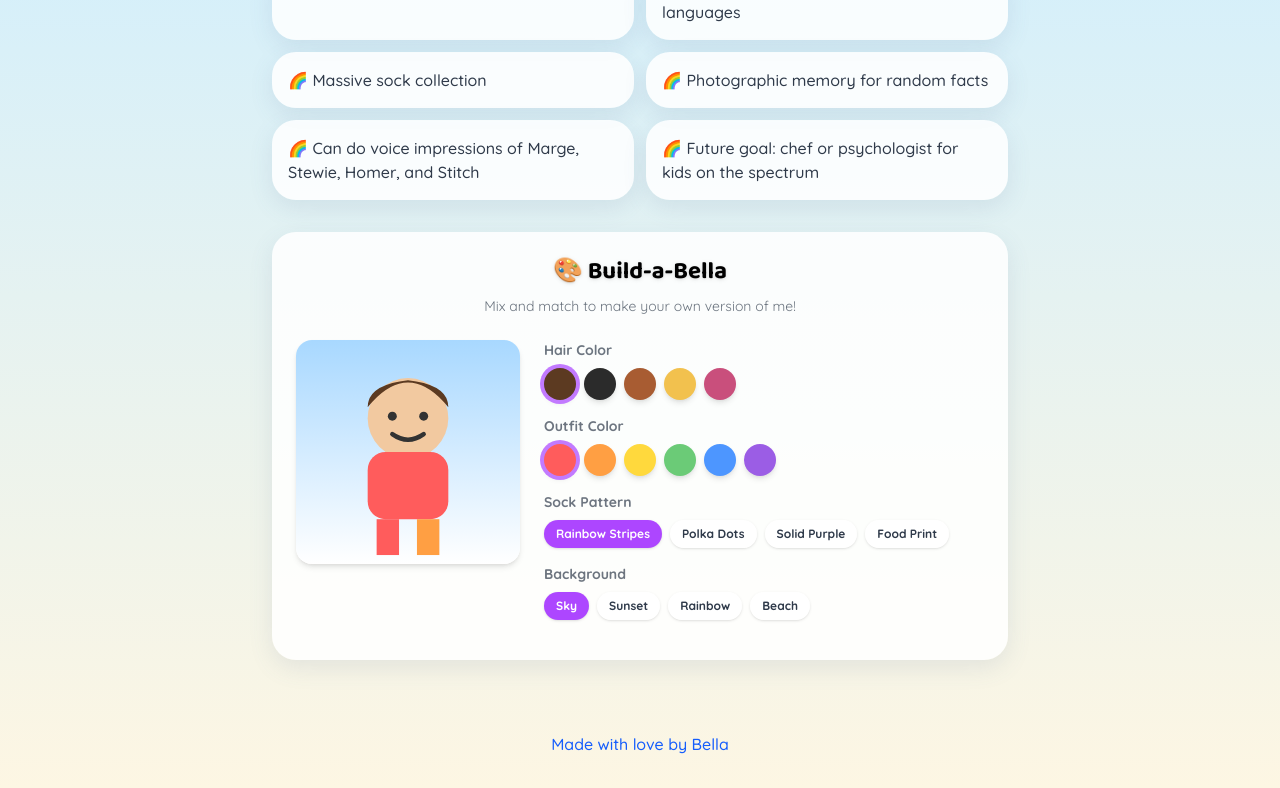
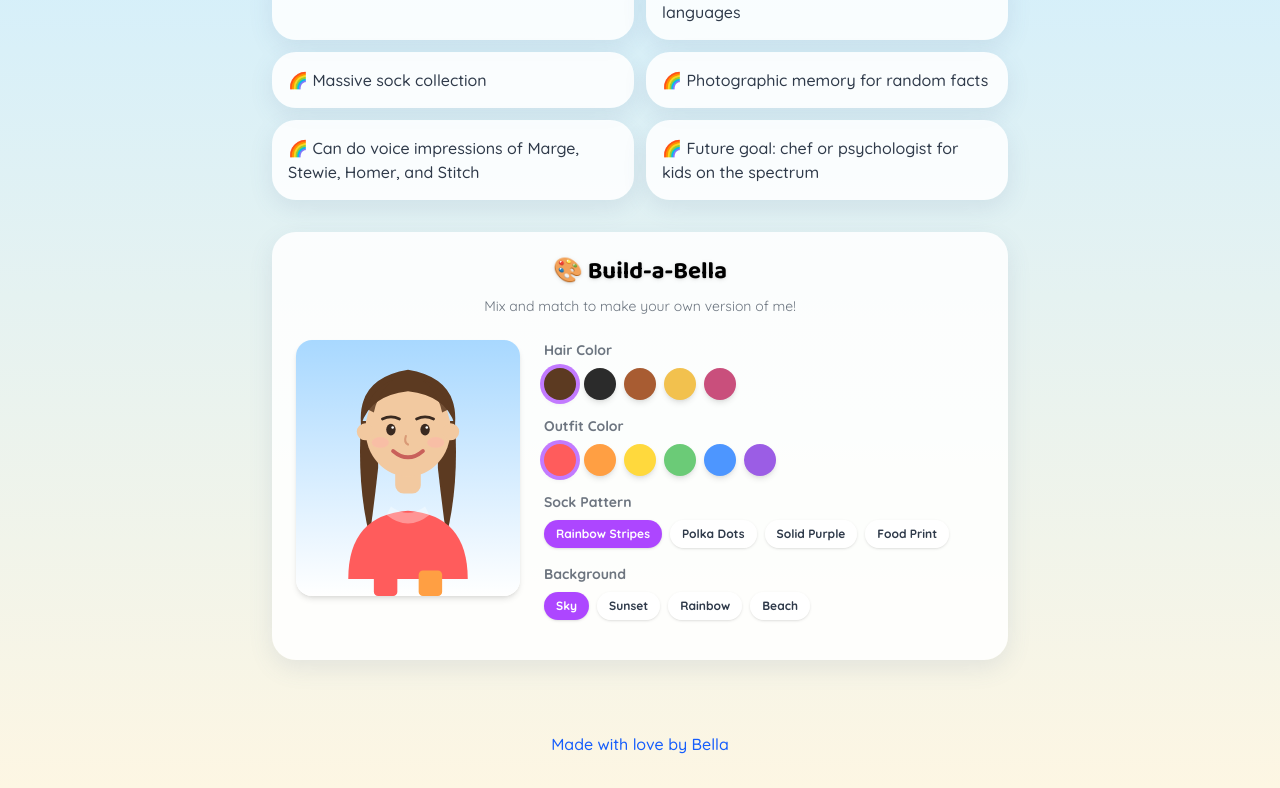
Before and after one commit to gregorylebed-code/bella-website, a Next.js app: page /about in a window 1280 px wide. Shown: the part 852-1640 px from the top of the page. Built offline with nearby package versions, Linux system fonts and the light colour scheme.

Commit message:
Redraw Build-a-Bella avatar with softer, more proportioned features

```diff
--- a/src/app/about/BuildABella.tsx
+++ b/src/app/about/BuildABella.tsx
@@ -51,21 +51,80 @@ export default function BuildABella() {
 
       <div className="flex flex-col md:flex-row gap-6 items-center md:items-start">
         <div
-          className="w-56 h-56 rounded-2xl shadow-md flex items-end justify-center overflow-hidden shrink-0"
+          className="w-56 h-64 rounded-2xl shadow-md flex items-end justify-center overflow-hidden shrink-0"
           style={{ background: bg.value }}
         >
-          <svg viewBox="0 0 100 100" className="w-full h-full">
-            <circle cx="50" cy="35" r="18" fill="#f2c9a0" />
+          <svg viewBox="0 0 100 120" className="w-full h-full">
+            {/* back hair, behind the head/shoulders */}
             <path
-              d={`M32 30 Q50 8 68 30 Q68 20 50 18 Q32 20 32 30 Z`}
+              d="M28 38 Q26 68 32 92 Q34 78 36 60 L36 38 Z"
               fill={hair}
             />
-            <rect x="32" y="50" width="36" height="30" rx="8" fill={outfit} />
-            <rect x="36" y="80" width="10" height="16" fill={socks.colors[0]} />
-            <rect x="54" y="80" width="10" height="16" fill={socks.colors[socks.colors.length > 1 ? 1 : 0]} />
-            <circle cx="43" cy="34" r="2" fill="#333" />
-            <circle cx="57" cy="34" r="2" fill="#333" />
-            <path d="M43 42 Q50 47 57 42" stroke="#333" strokeWidth="2" fill="none" strokeLinecap="round" />
+            <path
+              d="M72 38 Q74 68 68 92 Q66 78 64 60 L64 38 Z"
+              fill={hair}
+            />
+
+            {/* shoulders / body */}
+            <path
+              d="M22 112 Q22 82 50 80 Q78 82 78 112 Z"
+              fill={outfit}
+            />
+            <path
+              d="M40 82 Q50 90 60 82 L58 78 Q50 84 42 78 Z"
+              fill="#ffffff"
+              opacity="0.35"
+            />
+
+            {/* socks peeking at the bottom */}
+            <rect x="34" y="108" width="11" height="12" rx="2" fill={socks.colors[0]} />
+            <rect x="55" y="108" width="11" height="12" rx="2" fill={socks.colors[socks.colors.length > 1 ? 1 : 0]} />
+
+            {/* neck */}
+            <rect x="44" y="58" width="12" height="14" rx="4" fill="#f2c9a0" />
+
+            {/* head */}
+            <ellipse cx="50" cy="42" rx="20" ry="22" fill="#f2c9a0" />
+
+            {/* ears */}
+            <circle cx="30" cy="43" r="4" fill="#f2c9a0" />
+            <circle cx="70" cy="43" r="4" fill="#f2c9a0" />
+
+            {/* front hair with side part and soft strands */}
+            <path
+              d="M28 40 Q26 18 50 14 Q74 18 72 40 Q68 26 50 24 Q32 26 28 40 Z"
+              fill={hair}
+            />
+            <path
+              d="M30 32 Q34 22 44 18 Q36 24 34 34 Z"
+              fill={hair}
+              opacity="0.85"
+            />
+            <path
+              d="M70 32 Q66 22 56 18 Q64 24 66 34 Z"
+              fill={hair}
+              opacity="0.85"
+            />
+
+            {/* rosy cheeks */}
+            <ellipse cx="37" cy="48" rx="4" ry="2.5" fill="#ffb3ab" opacity="0.5" />
+            <ellipse cx="63" cy="48" rx="4" ry="2.5" fill="#ffb3ab" opacity="0.5" />
+
+            {/* eyes */}
+            <ellipse cx="42" cy="42" rx="2.2" ry="2.8" fill="#3a2a20" />
+            <ellipse cx="58" cy="42" rx="2.2" ry="2.8" fill="#3a2a20" />
+            <circle cx="42.8" cy="41" r="0.6" fill="#fff" />
+            <circle cx="58.8" cy="41" r="0.6" fill="#fff" />
+
+            {/* eyebrows */}
+            <path d="M38 37 Q42 35 46 37" stroke="#3a2a20" strokeWidth="1.3" fill="none" strokeLinecap="round" />
+            <path d="M54 37 Q58 35 62 37" stroke="#3a2a20" strokeWidth="1.3" fill="none" strokeLinecap="round" />
+
+            {/* nose */}
+            <path d="M49 45 Q48 48 50 49" stroke="#d99a76" strokeWidth="1" fill="none" strokeLinecap="round" />
+
+            {/* smile */}
+            <path d="M43 52 Q50 58 57 52" stroke="#c9605a" strokeWidth="1.8" fill="none" strokeLinecap="round" />
           </svg>
         </div>
 
```
